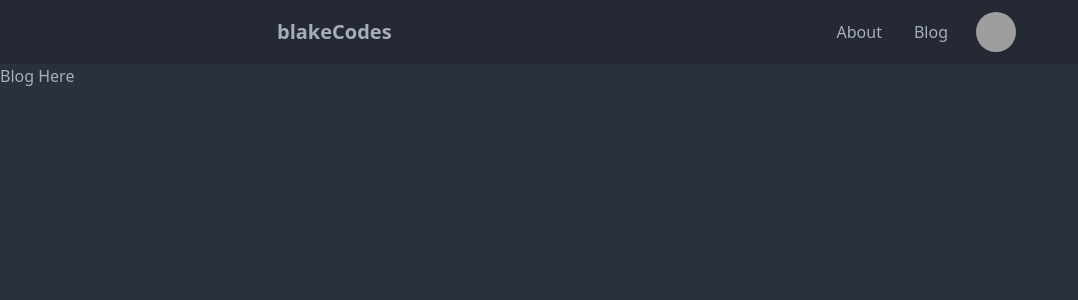
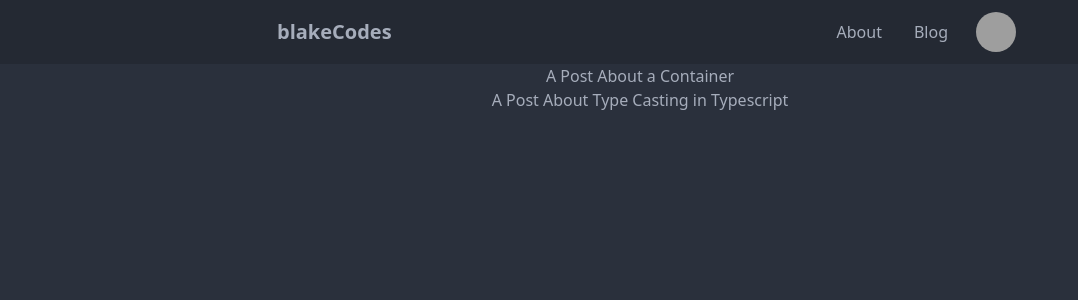
Before and after one commit to blakewood84/portfolio, a Next.js app: page /blog in a window 1280 px wide. Shown: the top 300 px of the page, without its empty margins (0-1078 px from the left). Built offline with nearby package versions, Linux system fonts and the light colour scheme; grey boxes are pictures that could not be loaded.

Commit message:
updates. working on blog

```diff
--- a/blog/flutter/container.md
+++ b/blog/container.md
@@ -1,5 +1,6 @@
 ---
 title: "A Post About a Container"
+tag: "Flutter"
 date: "2020-01-01"
 ---
 
--- a/blog/typescript/type-casting.md
+++ b/blog/type-casting.md
@@ -1,5 +1,6 @@
 ---
 title: "A Post About Type Casting in Typescript"
+tag: "TypeScript"
 date: "2020-01-01"
 ---
 
--- a/lib/blog.tsx
+++ b/lib/blog.tsx
@@ -16,13 +16,30 @@ const blogDirectory = path.join(process.cwd(), "blog");
 //   - Article 1
 //   - Article 2
 
-export function getBlogPosts() {
-  console.log("Blog Directory: ", blogDirectory);
-  // get directories under the blog directory
-  const fileNames = fs.readdirSync(blogDirectory);
+export function getBlogPosts(): any {
+  const posts = [];
 
-  // Will give an array of directories
+  // Each folder under the blog folder is a category
+  const files: string[] = fs.readdirSync(blogDirectory);
 
-  const files = fs.readdirSync(blogDirectory + `/${fileNames[0]}`);
-  console.log("Files in flutter directory: ", files);
+  for (const file of files) {
+    const id = file.replace(/\.md$/, "");
+
+    // Read markdown file as string
+    const filePath = path.join(blogDirectory, file);
+    const fileContents = fs.readFileSync(filePath, "utf8");
+
+    // Use gray-matter to pare the post metadata section
+    const { content, data } = matter(fileContents);
+
+    const contents = {
+      id,
+      data,
+      content,
+    };
+
+    posts.push(contents);
+  }
+
+  return posts;
 }
--- a/pages/blog/index.tsx
+++ b/pages/blog/index.tsx
@@ -1,7 +1,21 @@
-export default function Blog() {
+import { getBlogPosts } from "../../lib/blog";
+
+export default function Blog({ blogPosts }: { blogPosts: any }) {
   return (
-    <div>
-      <h1>Blog Here</h1>
-    </div>
+    <main className="flex items-center flex-col w-full">
+      {blogPosts &&
+        blogPosts.map((post: any) => {
+          return <div>{post.data.title}</div>;
+        })}
+    </main>
   );
 }
+
+export async function getStaticProps() {
+  const blogPosts = getBlogPosts();
+  return {
+    props: {
+      blogPosts,
+    },
+  };
+}
--- a/pages/index.tsx
+++ b/pages/index.tsx
@@ -1,5 +1,3 @@
-import { getBlogPosts } from "../lib/blog";
-
 export default function Home() {
   return (
     <main className="h-full flex items-center justify-center w-full flex-col">
@@ -30,12 +28,3 @@ export default function Home() {
     </main>
   );
 }
-
-export async function getStaticProps() {
-  const allPostsData = getBlogPosts();
-  return {
-    props: {
-      posts: [],
-    },
-  };
-}
```
